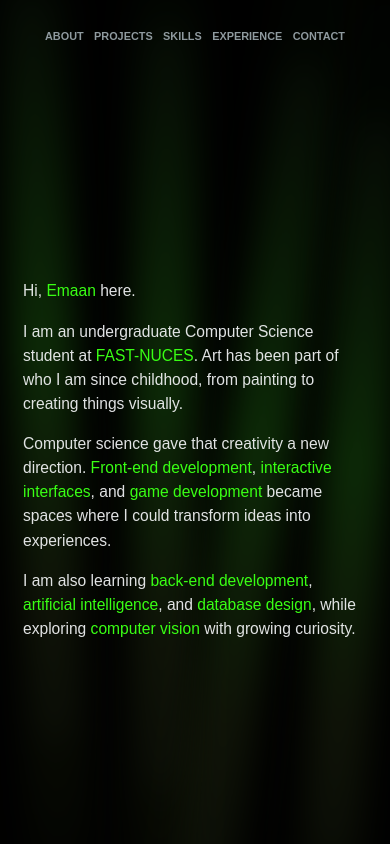
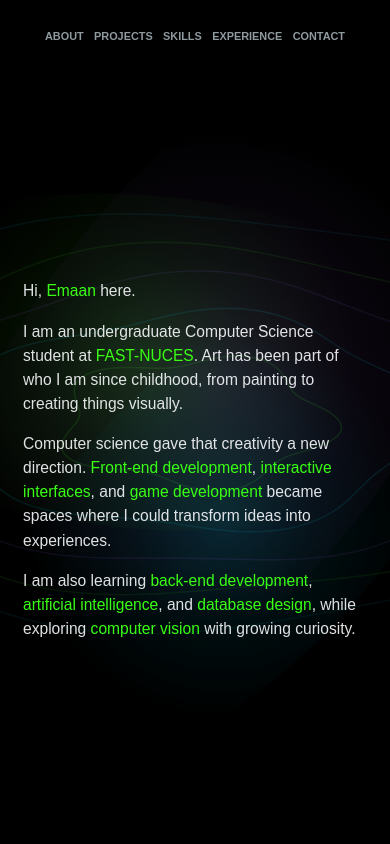
Before and after one commit to emaxb-hub/Portfolio, a Next.js app: page / in a window 390 px wide. Shown: the top 844 px of the page. Built offline with nearby package versions, Linux system fonts and the light colour scheme.

Commit message:
Replace hero ribbons with liquid cursor background

```diff
--- a/app/PortfolioHome.tsx
+++ b/app/PortfolioHome.tsx
@@ -146,6 +146,7 @@ const introBlocks = [
 
 export default function PortfolioHome() {
   const rootRef = useRef<HTMLElement | null>(null);
+  const waterCanvasRef = useRef<HTMLCanvasElement | null>(null);
 
   useEffect(() => {
     gsap.registerPlugin(ScrollTrigger, Flip, SplitText);
@@ -154,30 +155,106 @@ export default function PortfolioHome() {
     if (!root) return;
 
     const reduceMotion = window.matchMedia("(prefers-reduced-motion: reduce)").matches;
+    let stopWater = () => {};
+
+    const canvas = waterCanvasRef.current;
+    const ctx2d = canvas?.getContext("2d");
+
+    if (canvas && ctx2d) {
+      const pointer = { x: window.innerWidth * 0.5, y: window.innerHeight * 0.5 };
+      const cursor = { x: pointer.x, y: pointer.y };
+      let width = 0;
+      let height = 0;
+      let frameId = 0;
+
+      const resizeCanvas = () => {
+        const rect = canvas.getBoundingClientRect();
+        const dpr = Math.min(window.devicePixelRatio || 1, 1.75);
+        width = rect.width;
+        height = rect.height;
+        canvas.width = Math.max(1, Math.floor(width * dpr));
+        canvas.height = Math.max(1, Math.floor(height * dpr));
+        ctx2d.setTransform(dpr, 0, 0, dpr, 0, 0);
+      };
+
+      const movePointer = (event: PointerEvent) => {
+        const rect = canvas.getBoundingClientRect();
+        pointer.x = event.clientX - rect.left;
+        pointer.y = event.clientY - rect.top;
+      };
+
+      const drawLiquid = (time = 0) => {
+        cursor.x += (pointer.x - cursor.x) * 0.08;
+        cursor.y += (pointer.y - cursor.y) * 0.08;
+
+        ctx2d.clearRect(0, 0, width, height);
+        ctx2d.globalCompositeOperation = "screen";
+
+        const colours = [
+          { color: "57, 255, 20", drift: 0, scale: 1.15 },
+          { color: "0, 217, 255", drift: 2.1, scale: 0.9 },
+          { color: "168, 85, 247", drift: 4.2, scale: 1.02 },
+        ];
+
+        colours.forEach((layer, index) => {
+          const x = cursor.x + Math.sin(time * 0.0007 + layer.drift) * width * 0.13;
+          const y = cursor.y + Math.cos(time * 0.0006 + layer.drift) * height * 0.12;
+          const radius = Math.max(width, height) * (0.22 + index * 0.035) * layer.scale;
+          const gradient = ctx2d.createRadialGradient(x, y, 0, x, y, radius);
+
+          gradient.addColorStop(0, `rgba(${layer.color}, 0.22)`);
+          gradient.addColorStop(0.48, `rgba(${layer.color}, 0.09)`);
+          gradient.addColorStop(1, `rgba(${layer.color}, 0)`);
+
+          ctx2d.fillStyle = gradient;
+          ctx2d.beginPath();
+          ctx2d.ellipse(x, y, radius * 1.65, radius * 0.78, Math.sin(time * 0.00045 + index), 0, Math.PI * 2);
+          ctx2d.fill();
+        });
+
+        for (let ring = 0; ring < 5; ring += 1) {
+          const hue = ring % 3 === 0 ? "57, 255, 20" : ring % 3 === 1 ? "0, 217, 255" : "168, 85, 247";
+          const radius = 78 + ring * 54 + Math.sin(time * 0.001 + ring) * 14;
+
+          ctx2d.beginPath();
+          for (let step = 0; step <= 150; step += 1) {
+            const angle = (step / 150) * Math.PI * 2;
+            const wobble = Math.sin(angle * 5 + time * 0.002 + ring) * 10;
+            const px = cursor.x + Math.cos(angle) * (radius + wobble) * 1.55;
+            const py = cursor.y + Math.sin(angle) * (radius + wobble) * 0.74;
+
+            if (step === 0) {
+              ctx2d.moveTo(px, py);
+            } else {
+              ctx2d.lineTo(px, py);
+            }
+          }
+
+          ctx2d.closePath();
+          ctx2d.strokeStyle = `rgba(${hue}, ${0.16 - ring * 0.018})`;
+          ctx2d.lineWidth = 1.4;
+          ctx2d.stroke();
+        }
+
+        if (!reduceMotion) {
+          frameId = requestAnimationFrame(drawLiquid);
+        }
+      };
+
+      resizeCanvas();
+      window.addEventListener("resize", resizeCanvas);
+      window.addEventListener("pointermove", movePointer, { passive: true });
+      drawLiquid();
+
+      stopWater = () => {
+        cancelAnimationFrame(frameId);
+        window.removeEventListener("resize", resizeCanvas);
+        window.removeEventListener("pointermove", movePointer);
+      };
+    }
 
     const ctx = gsap.context(() => {
       if (!reduceMotion) {
-        gsap.to(".neon-ribbon", {
-          y: "random(-70, 70)",
-          x: "random(-22, 22)",
-          rotation: "random(-8, 8)",
-          scaleY: "random(0.92, 1.08)",
-          duration: "random(5, 8)",
-          ease: "sine.inOut",
-          repeat: -1,
-          yoyo: true,
-          stagger: {
-            each: 0.35,
-            from: "random",
-          },
-        });
-
-        gsap.to(".ribbon-field", {
-          opacity: 1,
-          duration: 1.4,
-          ease: "power2.out",
-        });
-
         const introTl = gsap.timeline({ defaults: { ease: "power4.out" } });
 
         introTl
@@ -321,18 +398,16 @@ export default function PortfolioHome() {
       };
     }, root);
 
-    return () => ctx.revert();
+    return () => {
+      stopWater();
+      ctx.revert();
+    };
   }, []);
 
   return (
     <main className="portfolio" ref={rootRef}>
       <section className="hero" id="home" aria-label="Intro">
-        <div className="ribbon-field" aria-hidden="true">
-          <span className="neon-ribbon ribbon-hero-a" />
-          <span className="neon-ribbon ribbon-hero-b" />
-          <span className="neon-ribbon ribbon-hero-c" />
-          <span className="neon-ribbon ribbon-hero-d" />
-        </div>
+        <canvas className="water-field" ref={waterCanvasRef} aria-hidden="true" />
 
         <div className="split-panel split-panel-left" />
         <div className="split-panel split-panel-right" />
--- a/app/globals.css
+++ b/app/globals.css
@@ -46,69 +46,16 @@ a {
   background: #000;
 }
 
-.ribbon-field {
+.water-field {
   position: absolute;
   inset: 0;
   z-index: 1;
-  overflow: hidden;
-  opacity: 0;
+  width: 100%;
+  height: 100%;
+  opacity: 0.9;
   pointer-events: none;
-}
-
-.neon-ribbon {
-  position: absolute;
-  top: -22vh;
-  width: clamp(5.5rem, 12vw, 12rem);
-  height: 146vh;
-  border-radius: 999px;
-  filter: blur(22px);
   mix-blend-mode: screen;
-  opacity: 0.34;
-  transform-origin: center;
-  will-change: transform;
-}
-
-.neon-ribbon::after {
-  content: "";
-  position: absolute;
-  inset: 18% 38%;
-  border-radius: inherit;
-  background: rgba(255, 255, 255, 0.52);
-  filter: blur(12px);
-  opacity: 0.38;
-}
-
-.neon-ribbon {
-  background: linear-gradient(
-    180deg,
-    transparent 0%,
-    rgba(57, 255, 20, 0.08) 16%,
-    rgba(57, 255, 20, 0.72) 48%,
-    rgba(163, 230, 53, 0.32) 70%,
-    transparent 100%
-  );
-}
-
-.ribbon-hero-a {
-  left: 5vw;
-  transform: rotate(16deg);
-}
-
-.ribbon-hero-b {
-  left: 29vw;
-  opacity: 0.18;
-  transform: rotate(-13deg);
-}
-
-.ribbon-hero-c {
-  right: 26vw;
-  opacity: 0.2;
-  transform: rotate(11deg);
-}
-
-.ribbon-hero-d {
-  right: 4vw;
-  transform: rotate(-16deg);
+  filter: blur(0.25px);
 }
 
 .hero {
@@ -694,10 +641,8 @@ a {
     line-height: 1.55;
   }
 
-  .neon-ribbon {
-    width: clamp(4rem, 14vw, 6rem);
-    opacity: 0.22;
-    filter: blur(16px);
+  .water-field {
+    opacity: 0.72;
   }
 
   .gallery-wrap {
```
Also changed, not shown: 1 other file (tests, documents, lock files or other folders).
